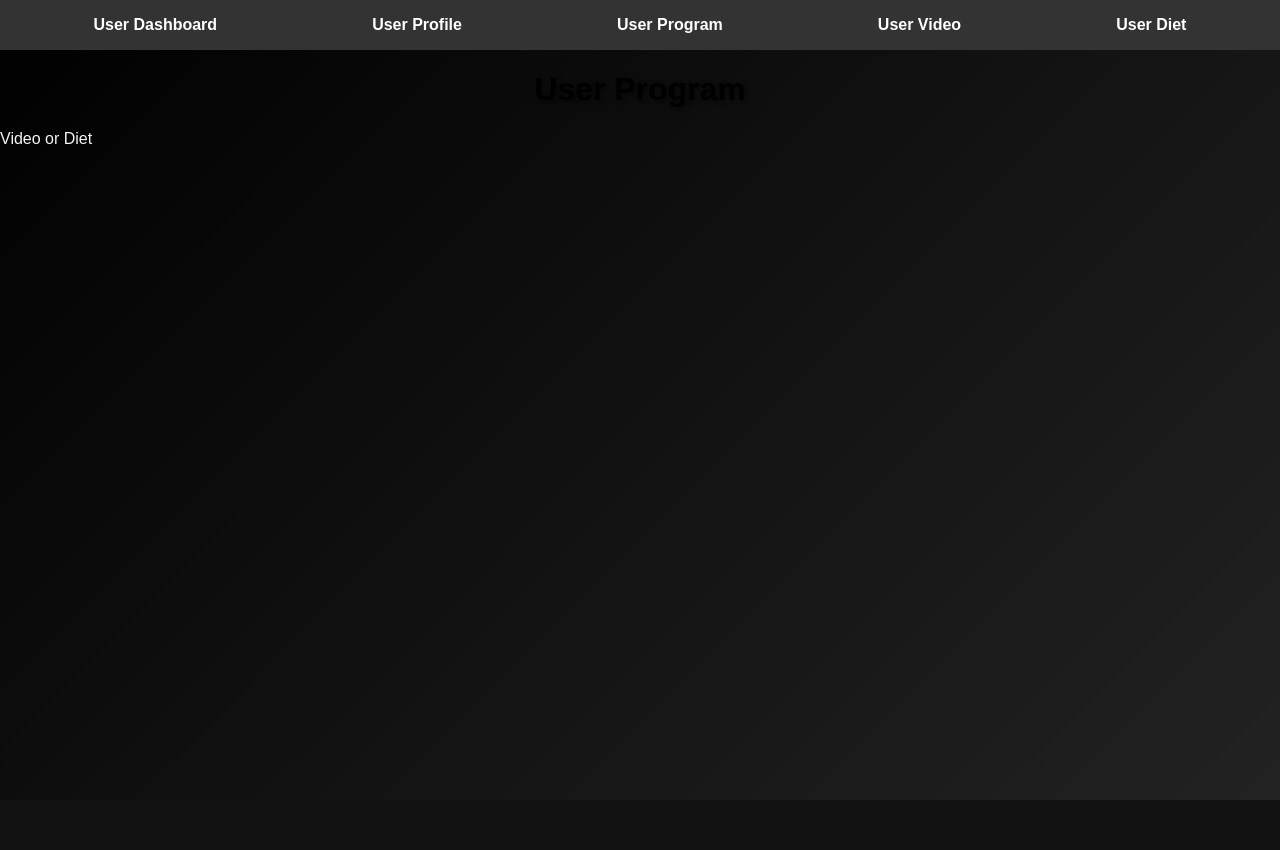
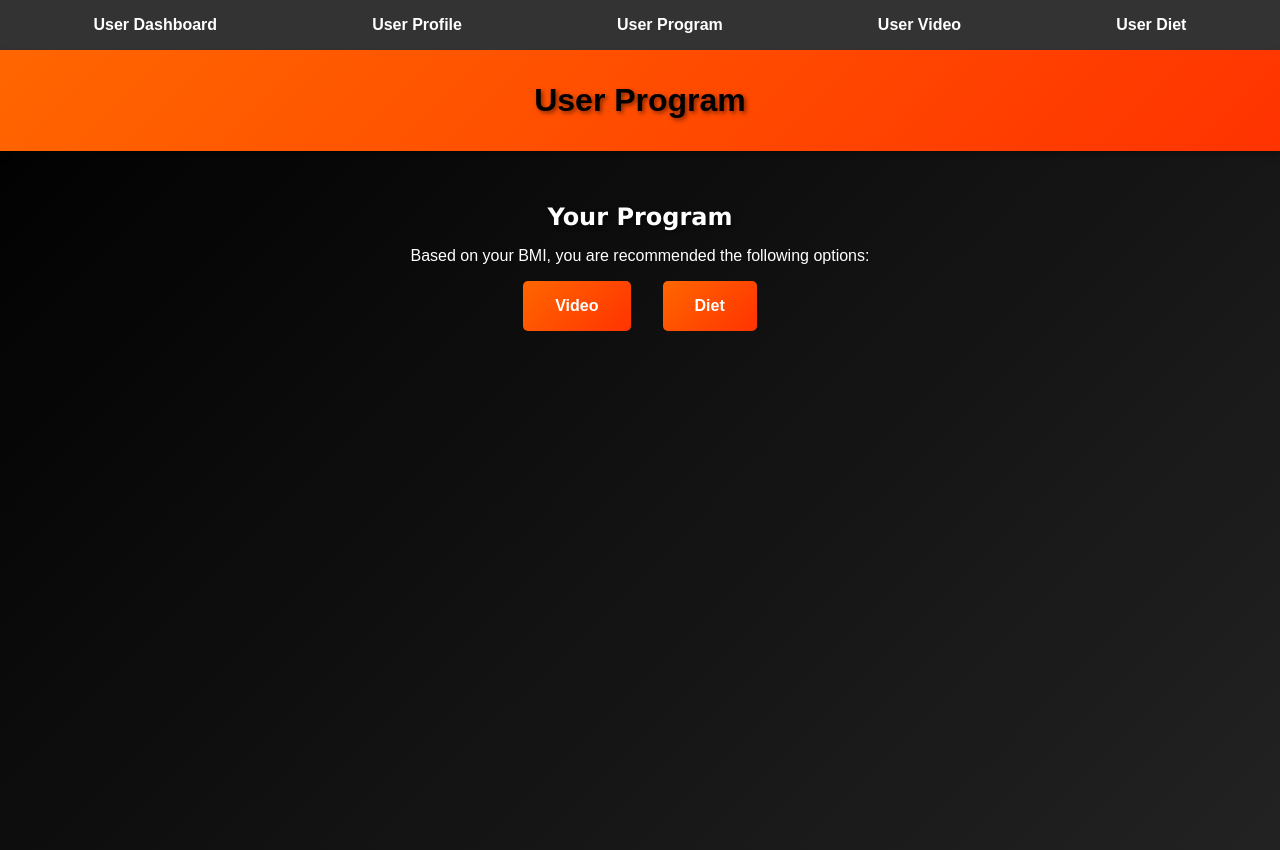
Before and after one commit to zohaibbukhari126/Project-4th-Semester, a React (Create React App) app in the folder client/my-app/: page /user/program in a window 1280 px wide. Before the commit the page ends 800 px from the top, so only its background shows below. Built offline with nearby package versions, Linux system fonts and the light colour scheme.

Commit message:
user pages added

```diff
--- a/client/my-app/src/pages/User/Diet.js
+++ b/client/my-app/src/pages/User/Diet.js
@@ -1,11 +1,45 @@
-// src/pages/User/Diet.js
 import React from 'react';
 
 const UserDiet = () => {
+  // Define a sample weekly food guide
+  const weeklyFoodGuide = [
+    { day: 'Monday', breakfast: 'Oatmeal', lunch: 'Chicken Salad', dinner: 'Grilled Fish' },
+    { day: 'Tuesday', breakfast: 'Avocado Toast', lunch: 'Quinoa Salad', dinner: 'Vegetable Stir-Fry' },
+    { day: 'Wednesday', breakfast: 'Scrambled Eggs', lunch: 'Grilled Chicken Sandwich', dinner: 'Salmon with Vegetables' },
+    // Add more days and meals here...
+  ];
+
   return (
     <div>
       <h1>Diet</h1>
-      <p>Blog</p>
+
+      {/* Display a general overview */}
+      <p>Here's a general diet plan for you:</p>
+
+      {/* Render weekly food guide */}
+      <h2>Weekly Food Guide</h2>
+      <table>
+        <thead>
+          <tr>
+            <th>Day</th>
+            <th>Breakfast</th>
+            <th>Lunch</th>
+            <th>Dinner</th>
+          </tr>
+        </thead>
+        <tbody>
+          {weeklyFoodGuide.map((dayMeal, index) => (
+            <tr key={index}>
+              <td>{dayMeal.day}</td>
+              <td>{dayMeal.breakfast}</td>
+              <td>{dayMeal.lunch}</td>
+              <td>{dayMeal.dinner}</td>
+            </tr>
+          ))}
+        </tbody>
+      </table>
+
+      {/* Include additional sections like general foods and recipes/guides */}
     </div>
   );
 };
--- a/client/my-app/src/pages/User/Profile.js
+++ b/client/my-app/src/pages/User/Profile.js
@@ -1,13 +1,68 @@
-// src/pages/User/Profile.js
-import React from 'react';
+import React, { useState } from 'react';
 
-const UserProfile = () => {
+const Profile = () => {
+  // Define initial profile data
+  const [profile, setProfile] = useState({
+    name: 'Your Name',
+    age: 20,
+    weight: 80,
+    height: "5'11"
+  });
+
+  // State for editing mode
+  const [isEditing, setIsEditing] = useState(false);
+
+  // Handle input change
+  const handleInputChange = (e) => {
+    const { name, value } = e.target;
+    setProfile({
+      ...profile,
+      [name]: value
+    });
+  };
+
+  // Handle edit button click
+  const handleEditClick = () => {
+    setIsEditing(true);
+  };
+
+  // Handle save button click
+  const handleSaveClick = () => {
+    setIsEditing(false);
+    // Here you can add logic to save the updated profile data
+  };
+
   return (
     <div>
-      <h1>User Profile</h1>
-      <p>Edit Details</p>
+      <h1>Profile</h1>
+      <table className="profile-table">
+        <tbody>
+          <tr>
+            <td>Name:</td>
+            <td>{isEditing ? <input type="text" name="name" value={profile.name} onChange={handleInputChange} /> : profile.name}</td>
+          </tr>
+          <tr>
+            <td>Age:</td>
+            <td>{isEditing ? <input type="number" name="age" value={profile.age} onChange={handleInputChange} /> : profile.age}</td>
+          </tr>
+          <tr>
+            <td>Weight:</td>
+            <td>{isEditing ? <input type="number" name="weight" value={profile.weight} onChange={handleInputChange} /> : profile.weight}</td>
+          </tr>
+          <tr>
+            <td>Height:</td>
+            <td>{isEditing ? <input type="text" name="height" value={profile.height} onChange={handleInputChange} /> : profile.height}</td>
+          </tr>
+        </tbody>
+      </table>
+      {/* Show edit or save button based on editing mode */}
+      {isEditing ? (
+        <button onClick={handleSaveClick} className="btn">Save</button>
+      ) : (
+        <button onClick={handleEditClick} className="btn">Edit</button>
+      )}
     </div>
   );
 };
 
-export default UserProfile;
+export default Profile;
--- /dev/null
+++ b/client/my-app/src/pages/User/Program.css
@@ -0,0 +1,69 @@
+/* src/pages/User/Program.css */
+
+.program-body {
+  font-family: 'Arial', sans-serif;
+  background: linear-gradient(135deg, #000, #222);
+  color: #fff;
+  margin: 0;
+  padding: 0;
+  display: flex;
+  flex-direction: column;
+  min-height: 100vh;
+}
+
+header {
+  background: linear-gradient(135deg, #ff6600, #ff3300);
+  color: white;
+  text-align: center;
+  padding: 2rem 0;
+  box-shadow: 0 4px 8px rgba(0, 0, 0, 0.3);
+}
+
+.container {
+  max-width: 1200px;
+  margin: 2rem auto;
+  padding: 0 1rem;
+}
+
+h1 {
+  color: #000;
+}
+
+h2 {
+  color: #ff6600;
+  text-align: center;
+  margin-bottom: 1rem;
+  font-family: 'Verdana', sans-serif;
+  animation: fadeInDown 1s ease-in-out;
+}
+
+.program-buttons {
+  display: flex;
+  justify-content: center;
+  gap: 2rem;
+}
+
+.btn {
+  padding: 1rem 2rem;
+  background: linear-gradient(135deg, #ff6600, #ff3300);
+  color: white;
+  text-decoration: none;
+  font-weight: bold;
+  border-radius: 5px;
+  transition: background 0.3s ease;
+}
+
+.btn:hover {
+  background: linear-gradient(135deg, #e65c00, #e62e00);
+}
+
+@keyframes fadeInDown {
+  0% {
+    opacity: 0;
+    transform: translateY(-20px);
+  }
+  100% {
+    opacity: 1;
+    transform: translateY(0);
+  }
+}
--- a/client/my-app/src/pages/User/Program.js
+++ b/client/my-app/src/pages/User/Program.js
@@ -1,11 +1,21 @@
-    // src/pages/User/Program.js
 import React from 'react';
+import { Link } from 'react-router-dom';
+import './Program.css';
 
 const UserProgram = () => {
   return (
-    <div>
-      <h1>User Program</h1>
-      <p>Video or Diet</p>
+    <div className="program-body">
+      <header>
+        <h1>User Program</h1>
+      </header>
+      <div className="container">
+        <h2><span style={{color: "white"}}>Your Program</span></h2>
+        <p>Based on your BMI, you are recommended the following options:</p>
+        <div className="program-buttons">
+          <Link to="/user/video" className="btn">Video</Link>
+          <Link to="/user/diet" className="btn">Diet</Link>
+        </div>
+      </div>
     </div>
   );
 };
--- a/client/my-app/src/pages/User/Video.js
+++ b/client/my-app/src/pages/User/Video.js
@@ -1,11 +1,54 @@
-// src/pages/User/Video.js
 import React from 'react';
 
 const UserVideo = () => {
+  // Define video URLs
+  const videoUrls = {
+    overweight: 'https://www.youtube.com/embed/ymjNF6lPUaY',
+    underweight: 'https://www.youtube.com/embed/KM3ko1Z4amA',
+    normal: 'https://www.youtube.com/embed/eMjyvIQbn9M'
+  };
+
   return (
     <div>
       <h1>Video</h1>
-      <p>Video with description</p>
+
+      {/* Display all videos */}
+      <div>
+        <h2>Overweight</h2>
+        <iframe
+          title="Overweight Video"
+          width="560"
+          height="315"
+          src={videoUrls.overweight}
+          frameborder="0"
+          allow="accelerometer; autoplay; clipboard-write; encrypted-media; gyroscope; picture-in-picture"
+          allowfullscreen
+        ></iframe>
+      </div>
+      <div>
+        <h2>Underweight</h2>
+        <iframe
+          title="Underweight Video"
+          width="560"
+          height="315"
+          src={videoUrls.underweight}
+          frameborder="0"
+          allow="accelerometer; autoplay; clipboard-write; encrypted-media; gyroscope; picture-in-picture"
+          allowfullscreen
+        ></iframe>
+      </div>
+      <div>
+        <h2>Normal</h2>
+        <iframe
+          title="Normal Video"
+          width="560"
+          height="315"
+          src={videoUrls.normal}
+          frameborder="0"
+          allow="accelerometer; autoplay; clipboard-write; encrypted-media; gyroscope; picture-in-picture"
+          allowfullscreen
+        ></iframe>
+      </div>
     </div>
   );
 };
```
Also changed, not shown: 1 other file (tests, documents, lock files or other folders).
